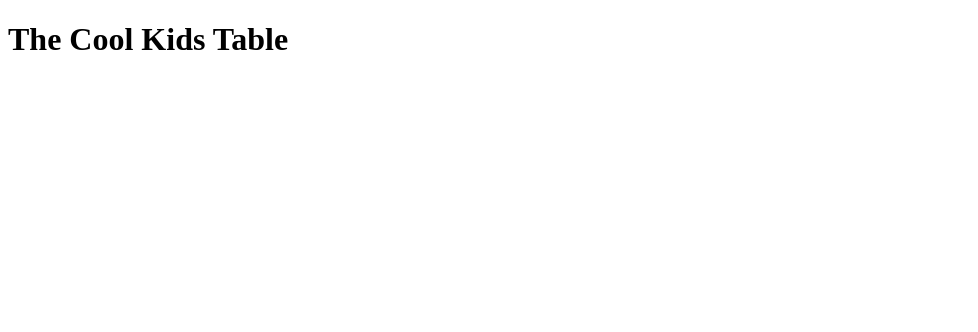
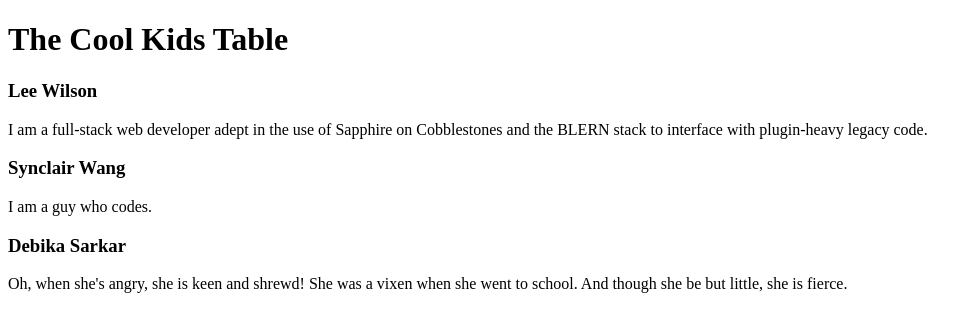
Before and after one commit to The-Cool-Kids-Table/git-group-practice, a plain HTML site: page index.html in a window 1280 px wide. Shown: the whole page, without its empty margins (0-978 px from the left). Drawn offline with Linux system fonts and the light colour scheme.

Commit message:
bios for lee synclair and debika

```diff
--- a/index.html
+++ b/index.html
@@ -1,4 +1,5 @@
 <!DOCTYPE html>
+
 <html>
   <head>
     <meta charset="utf-8">
@@ -6,8 +7,34 @@
     <title>Group Bio</title>
     <link rel="stylesheet" href="">
   </head>
+
   <body>
+
     <h1>The Cool Kids Table</h1>
 
+    <div class='group-member-container'>
+      <h3 class='name'>Lee Wilson</h3>
+      <p class='description'>
+        I am a full-stack web developer adept in the use of Sapphire on Cobblestones
+        and the BLERN stack to interface with plugin-heavy legacy code.
+      </p>
+    </div> <!-- group-member-container -->
+
+    <div class='group-member-container'>
+      <h3 class='name'>Synclair Wang</h3>
+      <p class='description'>
+        I am a guy who codes.
+      </p>
+    </div> <!-- group-member-container -->
+
+    <div class='group-member-container'>
+      <h3 class='name'>Debika Sarkar</h3>
+      <p class='description'>
+        Oh, when she's angry, she is keen and shrewd! She was a vixen when she went to school.
+        And though she be but little, she is fierce.
+      </p>
+    </div> <!-- group-member-container -->
+
   </body>
+
 </html>
```
Lines whose indentation alone changed are shown as unchanged.
